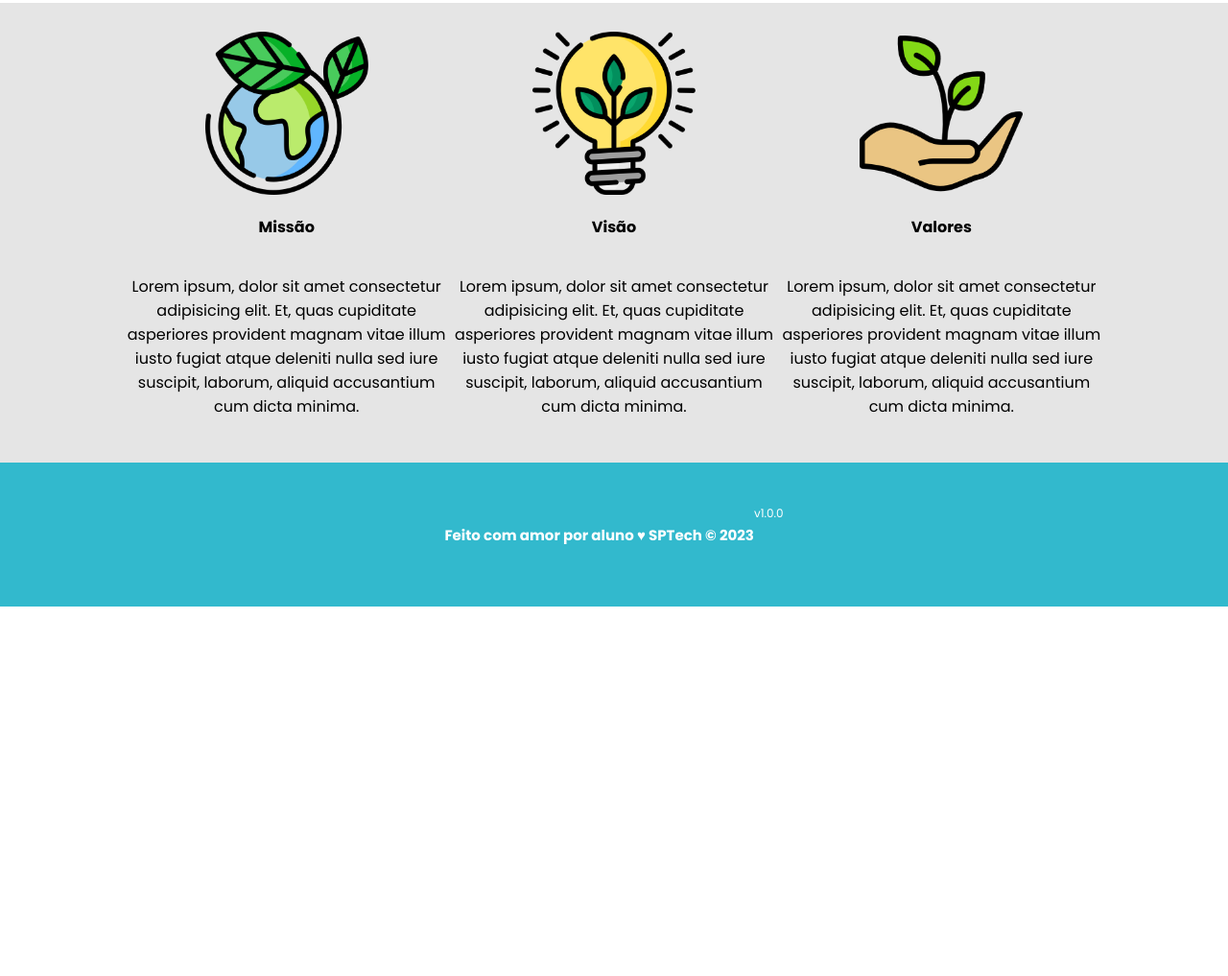
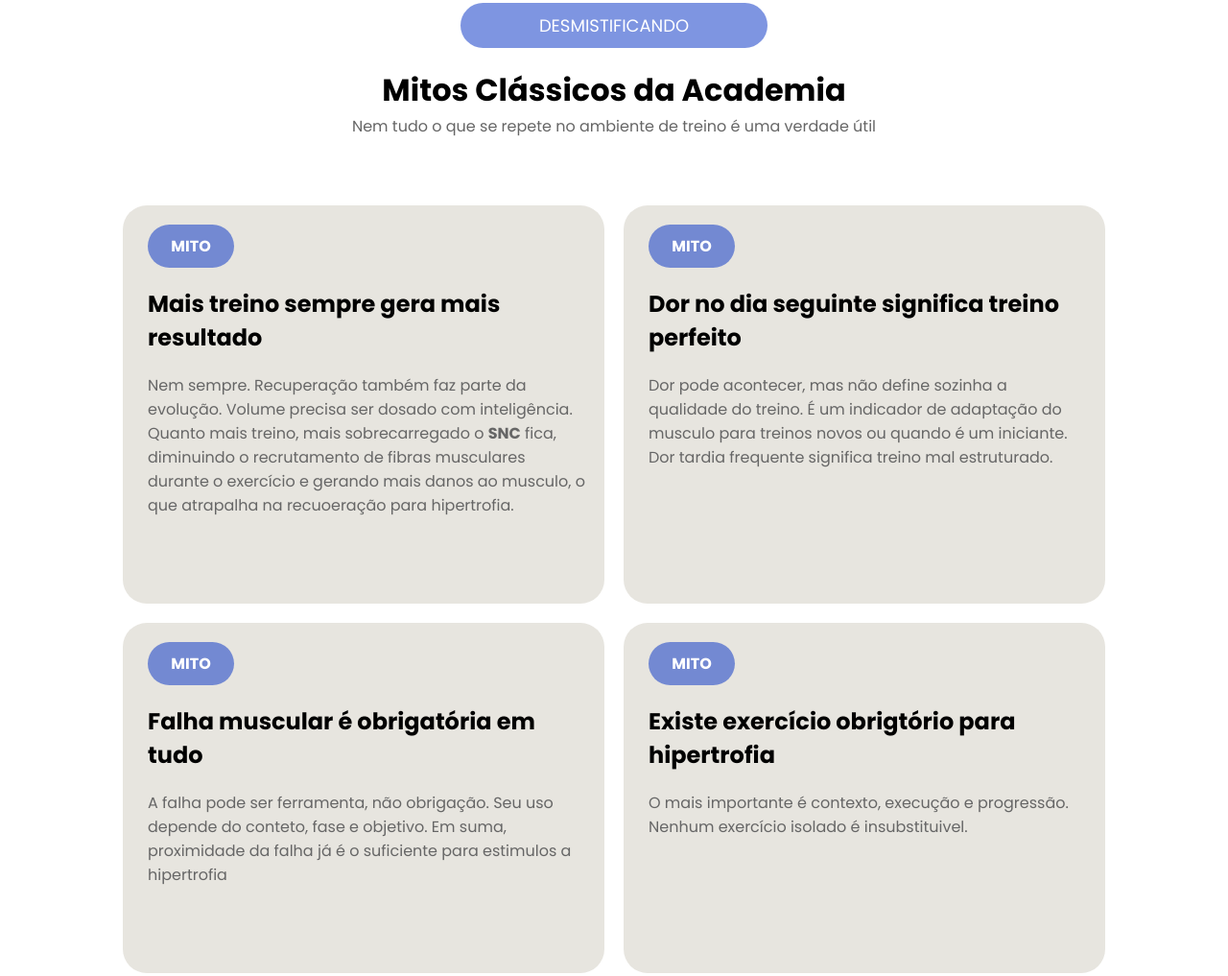
Before and after one commit to henriquercz/musculacao-sem-mitos, a website: page public/index.html in a window 1280 px wide. Shown: the part 2115-3132 px from the top of the page at 96% size. Before the commit the page ends 2747 px from the top, so only its background shows below. Drawn offline with Linux system fonts and the light colour scheme.

Commit message:
secao de mitos classicos adicionados na LP

```diff
--- a/public/css/estilo.css
+++ b/public/css/estilo.css
@@ -142,15 +142,15 @@ body {
 
 .primeira-secao {
   height: 100vh;
-  background-image: url('../assets/imgs/background-hero-section.png'); /* sua imagem */
+  background-image: url('../assets/imgs/background-hero-section.png');
+  /* sua imagem */
   background-size: cover;
   background-position: center;
   background-repeat: no-repeat;
 }
 
 
-
-.primeira-secao-imagem img  {
+.primeira-secao-imagem img {
   margin-top: 100px;
   width: 900px;
   height: 900px;
@@ -212,12 +212,12 @@ body {
   padding: 25px;
   padding-left: 60px;
   text-align: left;
-  transition: all 0.3ms;
+  transition: all 0.5s;
 }
 
 .problema-card:hover {
   transform: translateY(-4px);
-  box-shadow: #666666;
+  box-shadow: 0 4px 20px #6666668a;
   border-color: rgba(21, 63, 201, 0.548);
 }
 
@@ -226,7 +226,7 @@ body {
   height: 80px;
   background-color: #d8d7e7bb;
   border-radius: 15px;
-  border: rgba(21, 63, 201, 0.548)  2px solid;
+  border: rgba(21, 63, 201, 0.548) 2px solid;
   margin-bottom: -30px;
   margin-top: 15px;
 }
@@ -234,6 +234,60 @@ body {
 .card-problema-icon img {
   width: 80px;
   height: 80px;
+}
+
+/* SEÇÃO DE MITOS CLÁSSICOS */
+.secao-mitos {
+  display: flex;
+  flex-direction: column;
+  align-items: center;
+  margin-bottom: 50px;
+}
+
+.secao-mitos h1 {
+  margin-top: 50px;
+}
+
+.secao-mitos p {
+  margin-top: -20px;
+  color: #666666;
+  margin-bottom: 70px;
+}
+
+.grid-mitos-card {
+  display: grid;
+  grid-template-columns: repeat(2, 1fr);
+  gap: 20px;
+}
+
+.mitos-card {
+  background-color: #E7E5DF;
+  padding: 20px;
+  border-radius: 25px;
+  border-left: 6px solid transparent;
+  transition: all 0.4s;
+}
+
+.mitos-card:hover {
+  transform: translateY(-3px);
+  border-left: 6px  solid rgb(21, 63, 201);
+}
+
+.mitos-card p {
+  margin-top: 5px;
+}
+
+.mitos-balao {
+  border-radius: 25px;
+  background-color: rgba(21, 63, 201, 0.548);
+  width: 70px;
+  color: white;
+  font-size: 16px;
+  font-weight: 700;
+  display: flex;
+  flex-direction: column;
+  align-items: center;
+  padding: 10px;
 }
 
 /* MISSÃO VISÃO VALORES */
@@ -387,7 +441,7 @@ body {
 
 /* FORMULARIO */
 
-.alerta_erro{
+.alerta_erro {
   display: flex;
   justify-content: flex-end;
 }
@@ -404,7 +458,7 @@ body {
   margin-right: 10%;
 }
 
-.card_erro #mensagem_erro{
+.card_erro #mensagem_erro {
   font-weight: 500;
   font-size: 20px;
 }
@@ -504,9 +558,23 @@ input {
 }
 
 @keyframes bell {
-  0%   {transform: rotate(25deg)}
-  25%  {transform: rotate(-25deg)}
-  50%  {transform: rotate(25deg)}
-  75%  {transform: rotate(-25deg)}
-  100% {transform: rotate(25deg)}
+  0% {
+    transform: rotate(25deg)
+  }
+
+  25% {
+    transform: rotate(-25deg)
+  }
+
+  50% {
+    transform: rotate(25deg)
+  }
+
+  75% {
+    transform: rotate(-25deg)
+  }
+
+  100% {
+    transform: rotate(25deg)
+  }
 }
--- a/public/index.html
+++ b/public/index.html
@@ -90,6 +90,40 @@
     </div>
   </div>
 
+  <div class="secao-mitos">
+    <div class="container secao-mitos">
+      <div class="primeira-secao-balao">DESMISTIFICANDO</div>
+      <h1>Mitos Clássicos da Academia</h1>
+      <p>Nem tudo o que se repete no ambiente de treino é uma verdade útil</p>
+      <div class="grid-mitos-card">
+        <div class="mitos-card">
+          <div class="mitos-balao">MITO</div>
+          <h2>Mais treino sempre gera mais resultado</h2>
+          <p>Nem sempre. Recuperação também faz parte da evolução. Volume precisa ser dosado com inteligência. Quanto mais treino, mais sobrecarregado o <b>SNC</b> fica, diminuindo o recrutamento de fibras musculares durante o exercício e gerando mais danos ao musculo, o que atrapalha na recuoeração para hipertrofia. </p>
+        </div>
+
+        <div class="mitos-card">
+          <div class="mitos-balao">MITO</div>
+          <h2>Dor no dia seguinte significa treino perfeito</h2>
+          <p>Dor pode acontecer, mas não define sozinha a qualidade do treino. É um indicador de adaptação do musculo para treinos novos ou quando é um iniciante. Dor tardia frequente significa treino mal estruturado.</p>
+        </div>
+
+        <div class="mitos-card">
+          <div class="mitos-balao">MITO</div>
+          <h2>Falha muscular é obrigatória em tudo</h2>
+          <p>A falha pode ser ferramenta, não obrigação. Seu uso depende do conteto, fase e objetivo. Em suma, proximidade da falha já é o suficiente para estimulos a hipertrofia</p>
+        </div>
+
+        <div class="mitos-card">
+          <div class="mitos-balao">MITO</div>
+          <h2>Existe exercício obrigtório para hipertrofia</h2>
+          <p>O mais importante é contexto, execução e progressão. Nenhum exercício isolado é insubstituivel.</p>
+        </div>
+
+      </div>
+    </div>
+  </div>
+
 
   <div class="social">
     <div class="container">
```
